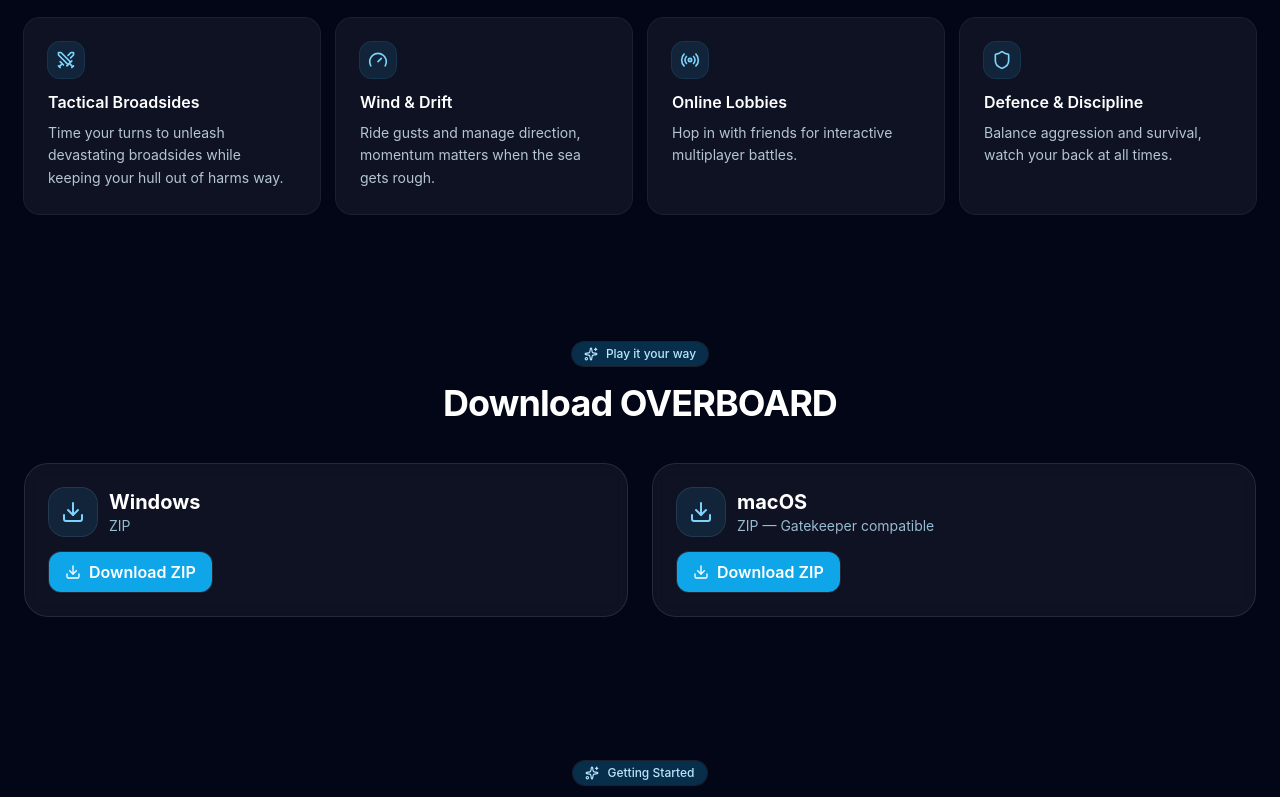
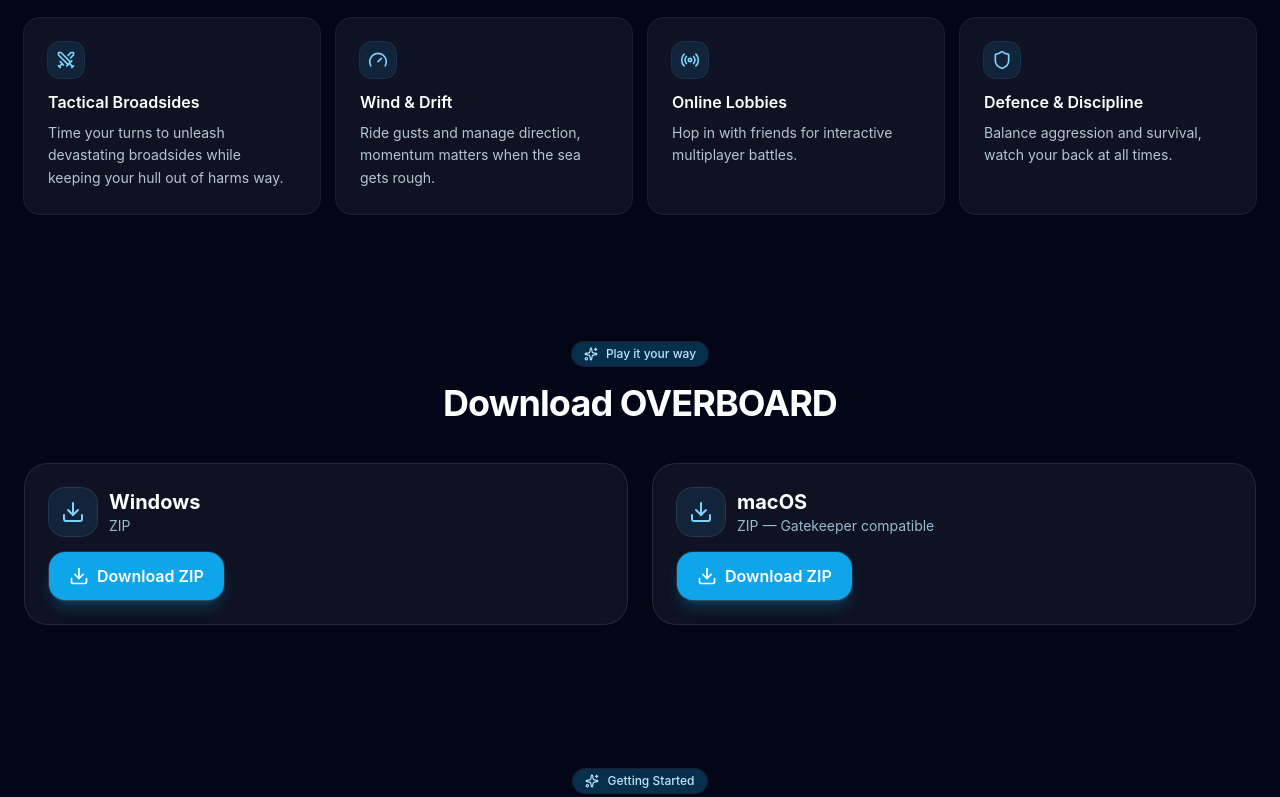
Before and after one commit to MUHARABI/overboard-site, a React (Vite) app: page / in a window 1280 px wide. Shown: the part 937-1734 px from the top of the page. Built offline with nearby package versions, Linux system fonts and the light colour scheme.

Commit message:
Clean deployment for GitHub Pages

```diff
--- a/src/OverboardSite.jsx
+++ b/src/OverboardSite.jsx
@@ -1,5 +1,5 @@
 
-import React from "react";
+import React, { useState } from "react";
 import { motion } from "framer-motion";
 import {
   Anchor,
@@ -22,6 +22,7 @@
 
 import logo from "./assets/logo.png";
 import trailer from "./assets/trailer.mp4";
+
 
 // Container wrapper
 const Container = ({ children, className = "" }) => (
@@ -109,6 +110,9 @@
 
 // MAIN EXPORT
 export default function OverboardSite() {
+  const [showTerms, setShowTerms] = useState(false);
+  const [downloadUrl, setDownloadUrl] = useState("");
+
   return (
     <main className="relative min-h-screen overflow-x-hidden bg-transparent text-sky-100">
       <OceanBackdrop />
@@ -138,21 +142,26 @@
               </p>
 
               <div className="mt-8 flex flex-wrap items-center gap-4">
-                <a
-                  href="https://github.com/MUHARABI/overboard-site/releases/download/v1.0.0/OVERBOARD_Windows.zip"
-                  download
-                  className="inline-flex items-center gap-2 rounded-2xl bg-sky-500 px-5 py-3 font-semibold text-white shadow-lg shadow-sky-500/25 ring-1 ring-white/10 transition hover:brightness-110 active:scale-[0.99]"
+                <button
+                  onClick={() => {
+                    setDownloadUrl("https://github.com/MUHARABI/overboard-site/releases/download/v1.0.0/OVERBOARD_Windows.zip");
+                    setShowTerms(true);
+                  }}
+                  className="inline-flex items-center gap-2 rounded-2xl bg-sky-500 px-5 py-3 font-semibold text-white shadow-lg shadow-sky-500/25 ring-1 ring-white/10 hover:brightness-110"
                 >
                   <Download className="h-5 w-5" /> Download for Windows
-                </a>
+                </button>
 
-                <a
-                  href="https://github.com/MUHARABI/overboard-site/releases/download/v1.02/OVERBOARD.zip"
-                  download
-                  className="inline-flex items-center gap-2 rounded-2xl bg-white/10 px-5 py-3 font-semibold text-white ring-1 ring-white/20 transition hover:bg-white/20"
+                <button
+                  onClick={() => {
+                    setDownloadUrl("https://github.com/MUHARABI/overboard-site/releases/download/v1.02/OVERBOARD.zip");
+                    setShowTerms(true);
+                  }}
+                  className="inline-flex items-center gap-2 rounded-2xl bg-white/10 px-5 py-3 font-semibold text-white ring-1 ring-white/20 hover:bg-white/20"
                 >
                   <Download className="h-5 w-5" /> Download for macOS
-                </a>
+                </button>
+
 
 
 
@@ -253,9 +262,16 @@
                 </div>
               </div>
               <div className="mt-4 flex flex-wrap gap-3">
-                <a href="https://github.com/MUHARABI/overboard-site/releases/download/v1.0.0/OVERBOARD_Windows.zip" download className="inline-flex items-center gap-2 rounded-xl bg-sky-500 px-4 py-2 font-semibold text-white shadow ring-1 ring-white/10 hover:brightness-110">
-                  <Download className="h-4 w-4" /> Download ZIP
-                </a>
+                <button
+                  onClick={() => {
+                    setDownloadUrl("https://github.com/MUHARABI/overboard-site/releases/download/v1.0.0/OVERBOARD_Windows.zip");
+                    setShowTerms(true);
+                  }}
+                  className="inline-flex items-center gap-2 rounded-2xl bg-sky-500 px-5 py-3 font-semibold text-white shadow-lg shadow-sky-500/25 ring-1 ring-white/10 hover:brightness-110"
+                >
+                  <Download className="h-5 w-5" /> Download ZIP
+                </button>
+
               </div>
             </div>
 
@@ -272,13 +288,16 @@
 
               {/* Coming soon notice */}
               <div className="mt-4 flex flex-wrap gap-3">
-                <a
-                  href="https://github.com/MUHARABI/overboard-site/releases/download/v1.0.0/OVERBOARD_macOS.zip"
-                  download
-                  className="inline-flex items-center gap-2 rounded-xl bg-sky-500 px-4 py-2 font-semibold text-white shadow ring-1 ring-white/10 hover:brightness-110"
+                <button
+                  onClick={() => {
+                    setDownloadUrl("https://github.com/MUHARABI/overboard-site/releases/download/v1.02/OVERBOARD.zip");
+                    setShowTerms(true);
+                  }}
+                  className="inline-flex items-center gap-2 rounded-2xl bg-sky-500 px-5 py-3 font-semibold text-white shadow-lg shadow-sky-500/25 ring-1 ring-white/10 hover:brightness-110"
                 >
-                  <Download className="h-4 w-4" /> Download ZIP
-                </a>
+                  <Download className="h-5 w-5" /> Download ZIP
+                </button>
+
               </div>
             </div>
 
@@ -501,6 +520,50 @@
           </div>
         </Container>
       </footer>
+
+      {showTerms && (
+        <div className="fixed inset-0 z-50 flex items-center justify-center bg-black/70 backdrop-blur">
+          <div className="w-full max-w-2xl rounded-3xl bg-slate-900 p-8 ring-1 ring-white/10 shadow-2xl">
+
+            <h3 className="text-3xl font-bold text-white mb-6">
+              Terms & Conditions
+            </h3>
+            <div className="text-base text-sky-100/90 space-y-4 max-h-[28rem] overflow-y-auto leading-relaxed">
+
+
+              <p>
+                OVERBOARD is provided “as is” without warranties of any kind.
+              </p>
+              <p>
+                By downloading, you acknowledge that the developer is not liable
+                for data loss, system issues, or damages resulting from use of the software.
+              </p>
+              <p>
+                This is an independently developed game and is not affiliated with any platform holders.
+              </p>
+            </div>
+            <div className="mt-8 flex justify-end gap-4">
+              <button
+                onClick={() => setShowTerms(false)}
+                className="rounded-xl bg-white/10 px-4 py-2 text-sm text-white ring-1 ring-white/20 hover:bg-white/20"
+              >
+                Cancel
+              </button>
+
+              <button
+                onClick={() => {
+                  window.location.href = downloadUrl;
+                  setShowTerms(false);
+                }}
+                className="rounded-xl bg-sky-500 px-4 py-2 text-sm font-semibold text-white hover:brightness-110"
+              >
+                I Agree & Download
+              </button>
+            </div>
+          </div>
+        </div>
+      )}
+
     </main>
   );
 }
```
Also changed, not shown: 5 other files (tests, documents, lock files or other folders).
